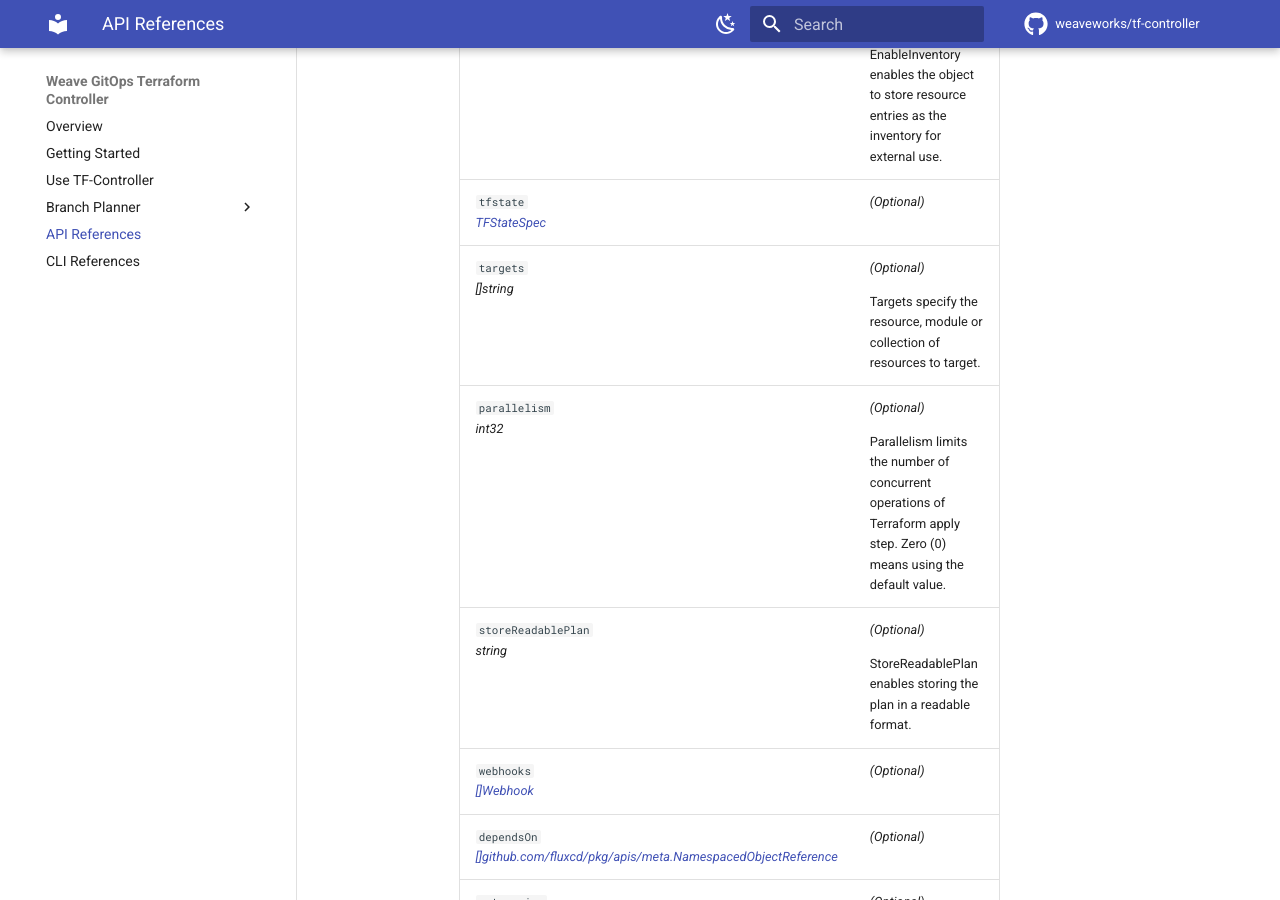
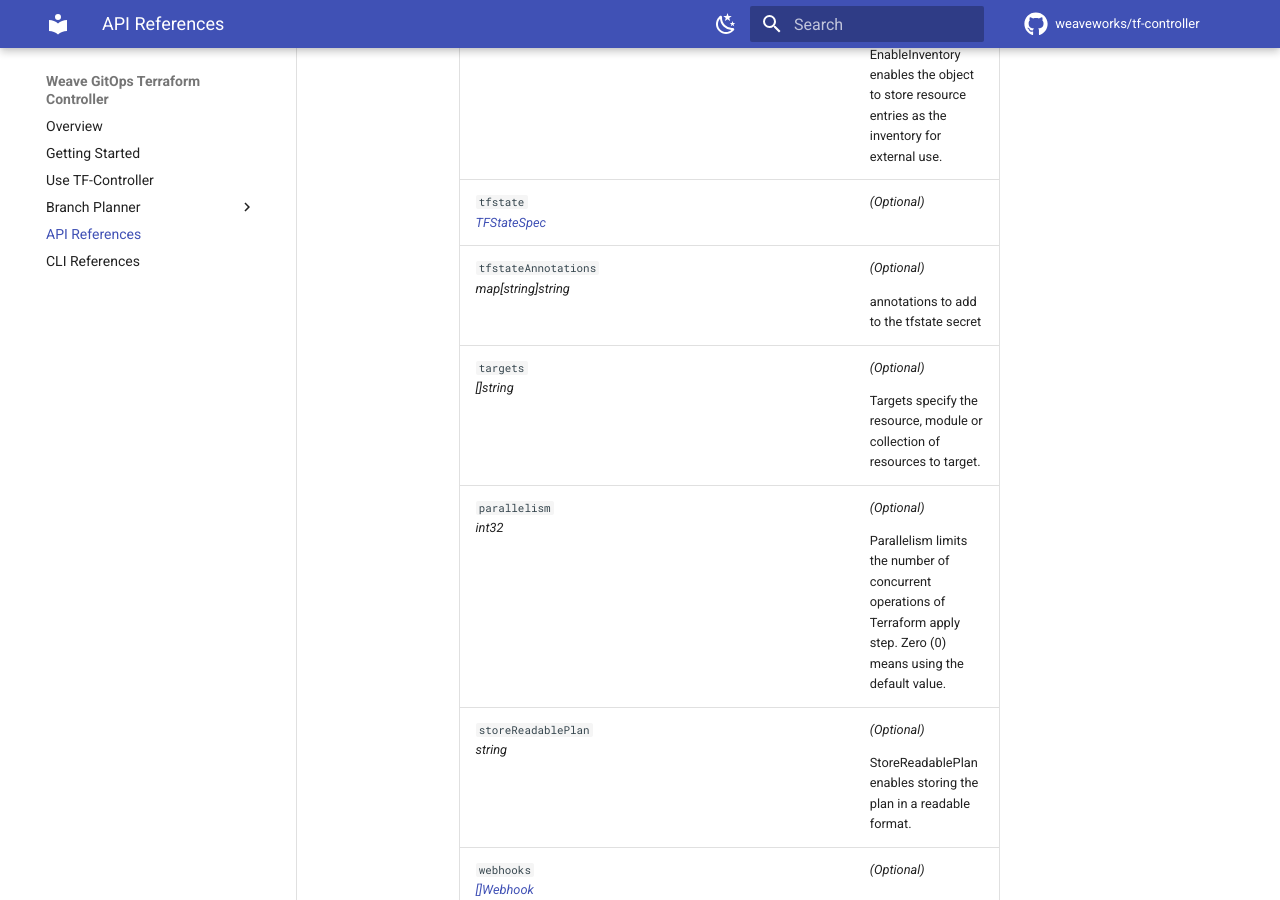
Before and after one commit to flux-iac/tofu-controller, an MkDocs documentation site: the page built from docs/References/terraform.md, in a window 1280 px wide and 900 px high, scrolled down 16142 px. Built offline with MkDocs 1.6.1 and Material for MkDocs 9.7.7, drawn with Linux system fonts in a browser that asks for light colours; comment, search, counter and statistics services are not loaded; some of the changed text lies outside the part shown.

Commit message:
feat: introduce field to set annotations on tfstate secret
re #1133

```diff
--- a/docs/References/terraform.md
+++ b/docs/References/terraform.md
@@ -1789,6 +1789,18 @@ TFStateSpec
 </tr>
 <tr>
 <td>
+<code>tfstateAnnotations</code><br>
+<em>
+map[string]string
+</em>
+</td>
+<td>
+<em>(Optional)</em>
+<p>annotations to add to the tfstate secret</p>
+</td>
+</tr>
+<tr>
+<td>
 <code>targets</code><br>
 <em>
 []string
@@ -2348,6 +2360,18 @@ TFStateSpec
 </td>
 <td>
 <em>(Optional)</em>
+</td>
+</tr>
+<tr>
+<td>
+<code>tfstateAnnotations</code><br>
+<em>
+map[string]string
+</em>
+</td>
+<td>
+<em>(Optional)</em>
+<p>annotations to add to the tfstate secret</p>
 </td>
 </tr>
 <tr>
```
Also changed, not shown: 6 other files.
